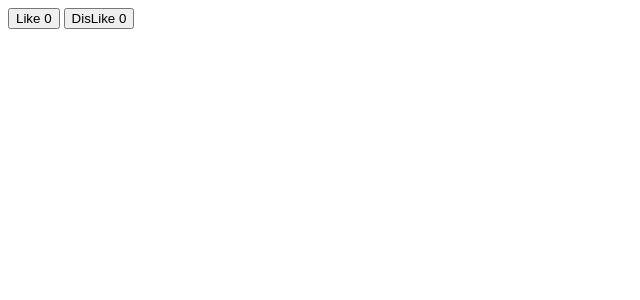
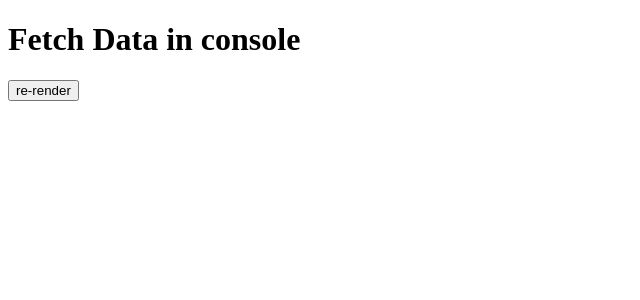
Before and after one commit to nambinachiyr/Hello_React, a React (Vite) app: page / in a window 1280 px wide. Shown: the top 300 px of the page, without its empty margins (0-640 px from the left). Built offline with nearby package versions, Linux system fonts and the light colour scheme; no server answers.

Commit message:
without useEffect

```diff
--- a/src/App.jsx
+++ b/src/App.jsx
@@ -3,20 +3,18 @@
 import { useState } from "react"
 
 function App () {
-
-    let [reaction,setReaction] = useState([0,0])
-    console.log(reaction)
-    function likeFun(){
-      setReaction([reaction[0]+1,reaction[1]])
-    }
-    function dislikeFun(){
-     setReaction([reaction[0],reaction[1]+1])
-    }
-
+   let [count,setCount] = useState(0)
+   function re_render(){
+       setCount(count+1)
+   }
+   fetch(`https://686be60114219674dcc688b8.mockapi.io/todoApp`)
+   .then(res=>res.json())
+   .then(data=>console.log(data))
    return(
-      <>
-        <button onClick={likeFun}>Like {reaction[0]}</button> <button onClick={dislikeFun}>DisLike {reaction[1]}</button>
-      </>
+     <>
+       <h1>Fetch Data in console</h1>
+       <button onClick={re_render}>re-render</button>
+     </>
    )
 }
 
```
